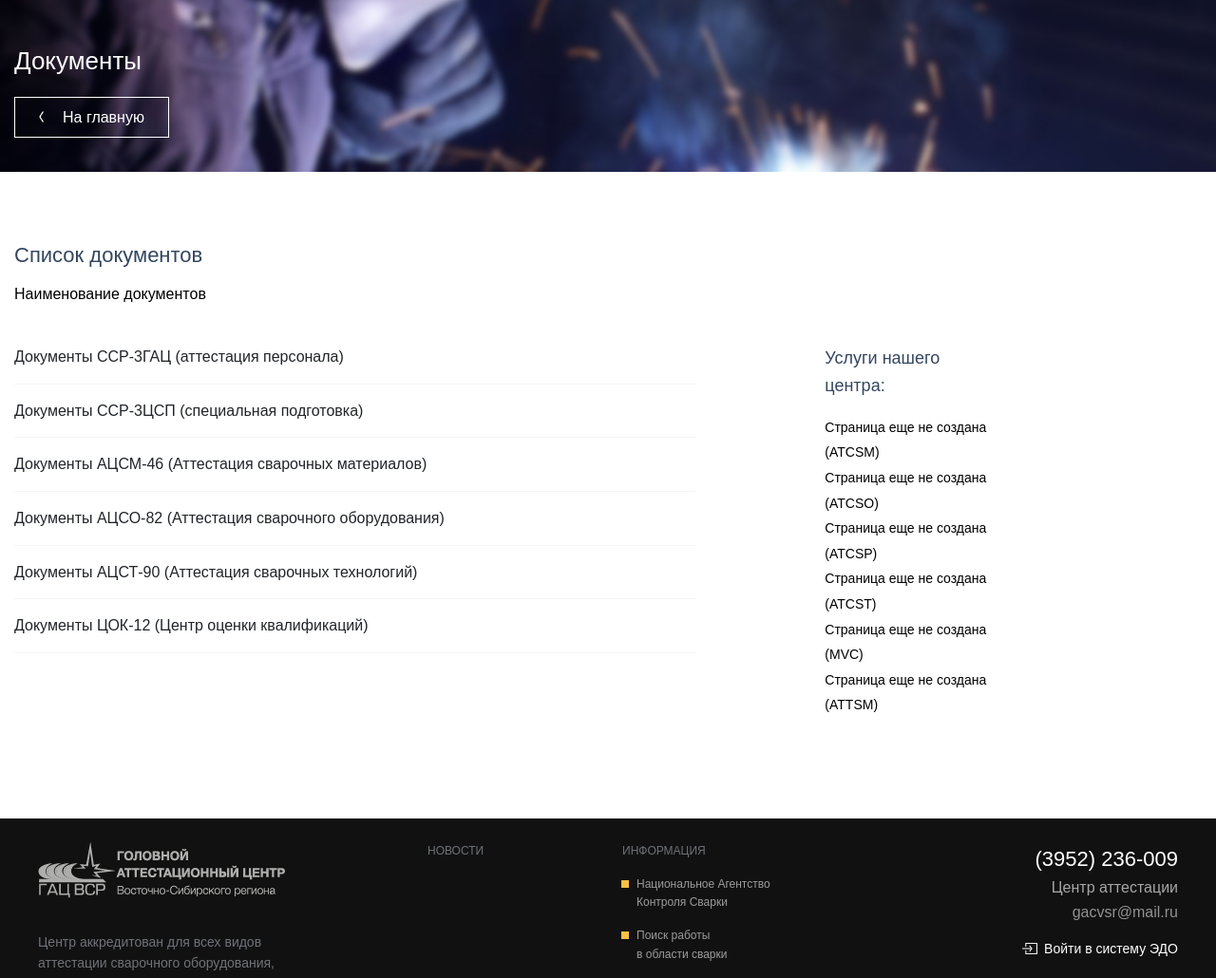
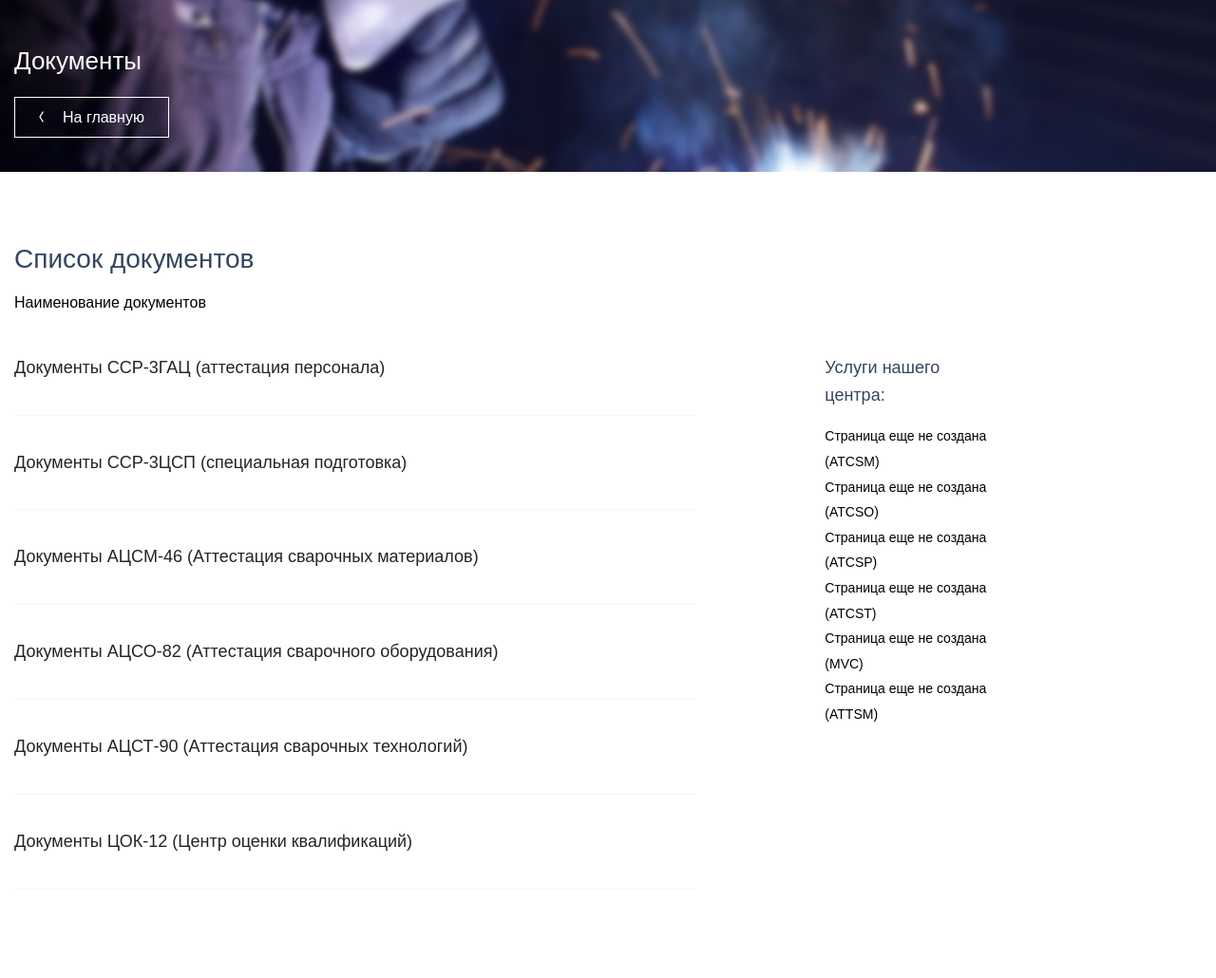
Before and after one commit to testpass1982/ac_irkutsk_site, a Django app: page /doc/ in a window 1280 px wide. Shown: the part 236-1266 px from the top of the page at 95% size. Run offline with Django 3.2, Linux system fonts and the light colour scheme; data that the repository does not hold is empty; style sheets or scripts are compiled from the project's sources; some libraries are stand-ins or nearby versions; some web fonts are replaced.

Commit message:
edit doc, service

```diff
--- a/assets/scss/_doc.scss
+++ b/assets/scss/_doc.scss
@@ -11,7 +11,7 @@
 
 
 .headline_doc {
-    font-size: 22px;
+    font-size: 28px;
     font-weight: 400;
     color: #33465f;
     margin-top: 25px;
@@ -85,7 +85,7 @@
 }
 
 .headline_doc_section{
-    font-size: 16px;
+    font-size: 18px;
 }
 
 
--- a/assets/scss/_service_and_center.scss
+++ b/assets/scss/_service_and_center.scss
@@ -203,8 +203,8 @@
 
 .line_center {
   border-bottom: 1px solid #f3f5f7;
-  margin-top: 15px;
-  margin-bottom: 15px;
+  margin-top: 35px;
+  margin-bottom: 35px;
 }
 
 .name_personal_center {
--- a/mainapp/templates/mainapp/doc.html
+++ b/mainapp/templates/mainapp/doc.html
@@ -30,12 +30,12 @@
         <div class="col-xl-7">
         <div class="headline_doc_section">Документы ССР-3ГАЦ (аттестация персонала)</div>
           {% for doc in ssr_3gac_documents %}
-          <div class="col-sm-6 col-12">
+          <div class="col-sm-7 col-12">
             <a href="{{ doc.document }}" download="">
               <div class="box_doc_file" title="Скачать">
                 <div class="{% if doc.extension == '.docx' %}icon_word{% else %}icon_pdf{% endif %}"></div>
                 <p class="doc_text_name">
-                  {{ doc.title|truncatechars:35 }}
+                  {{ doc.title|truncatechars:45 }}
                   {{ doc.extension }}
                 </p>
               </div>
```
Also changed, not shown: assets/scss/style.css (+4 -4 lines).
